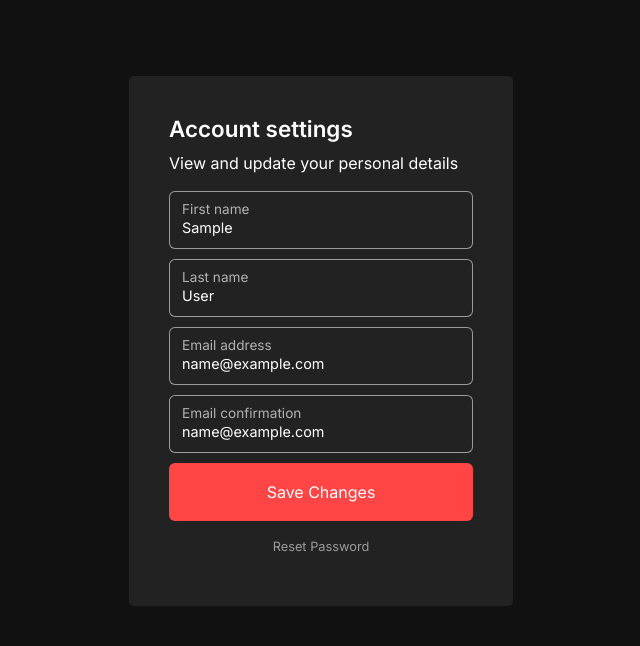
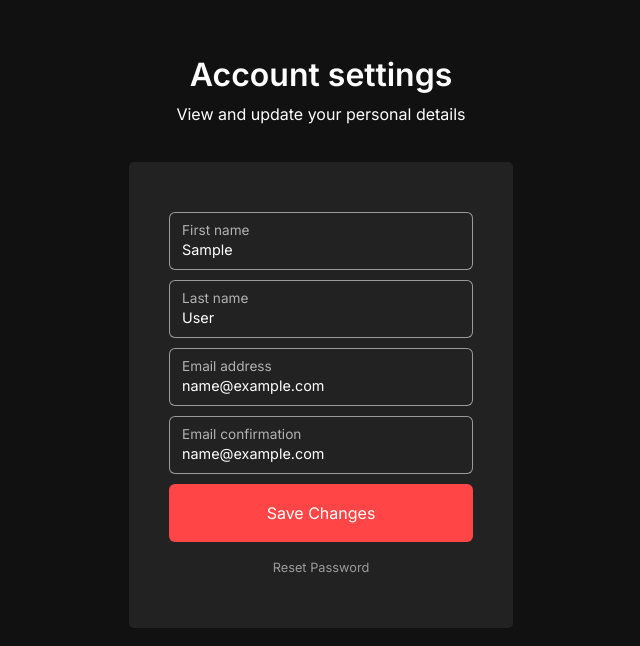
Before and after one commit to neilshaabi/warwick-asoc, a Flask app: page /settings in a window 1280 px wide. Shown: the part 56-702 px from the top of the page, without its empty margins (319-959 px from the left). Run offline with Flask 2, Linux system fonts and the light colour scheme; the visitor is signed in with stand-in values (Sample User, id 1); data comes from the database, SQL or seed files in the repository; some libraries are stand-ins or nearby versions.

Commit message:
Update settings.html

```diff
--- a/app/templates/settings.html
+++ b/app/templates/settings.html
@@ -6,11 +6,12 @@
 
 {% block main %}
 
-    <div class="page-header"></div>
+    <div class="page-header">
+        <h2>Account settings</h2>
+        <p>View and update your personal details</p>
+    </div>
 
     <div class="container">
-        <h3>Account settings</h3>
-        <p>View and update your personal details</p>
         <form id="settings-form">
             <div class="form-floating">
                 <input type="text" id="first_name" placeholder="First name" value="{{ user.first_name }}" class="form-control">
```
